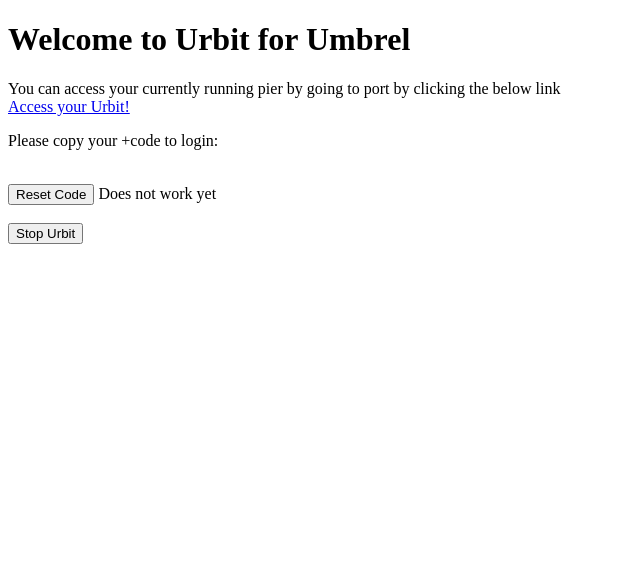
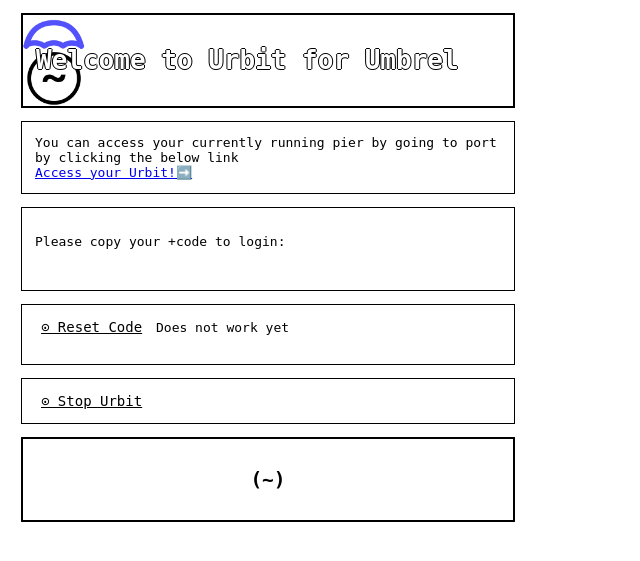
Before and after one commit to mopfel-winrux/urbit-umbrel, a Flask app: page / in a window 1280 px wide. Shown: the top 561 px of the page, without its empty margins (0-640 px from the left). Run offline with Flask 2, Linux system fonts and the light colour scheme; data that the repository does not hold is empty.

Commit message:
Added styles for flask pages

```diff
--- /dev/null
+++ b/app/templates/style.css
@@ -0,0 +1,59 @@
+body {
+	font-family: monospace;
+	max-width: 40em;
+}
+
+.box {
+	border: 1px solid black;
+	margin: 1em;
+	padding: 1em;
+}
+
+.indent {
+	margin-left: 1em;
+}
+
+.list {
+	list-style-type: none;
+}
+
+.bold {
+	font-weight: bold;
+}
+
+.wrap: {
+    overflow: hidden;
+    position: relative;
+}
+.bg-img {
+    background-image:url('logo.png');
+    background-size: contain;
+    align: left;
+    background-repeat:no-repeat;
+}
+
+.title {
+    border: 2px solid black;
+    margin: 1em;
+    padding: 1em;
+}
+
+h1 {
+	color: #ffffff;
+	text-shadow: 1px 0 0 #000, 0 -1px 0 #000, 0 1px 0 #000, -1px 0 0 #000;
+}
+
+#submit {
+    background-color: #fff;
+    -moz-border-radius: 2px;
+    -webkit-border-radius: 2px;
+	border-style: outset;
+    border-radius: 2px solid #000;
+	border-color: #000;
+    color: #000;
+    font-family: monospace;
+    font-size: 14px;
+    text-decoration: underline;
+    cursor: pointer;
+    border:none;
+}
--- a/app/templates/urbit_control.html
+++ b/app/templates/urbit_control.html
@@ -1,6 +1,8 @@
 <!doctype html>
+<head>
 <title>Urbit for Umbrel</title>
-
+<link rel="stylesheet" type="text/css" href="style.css"></link>
+</head>
 <script>
    function timedRefresh(timeoutPeriod) {
      setTimeout("location.reload(true);",timeoutPeriod);
@@ -12,23 +14,39 @@
    {% endif %}
 </script>
 
+<body>
+<div class="wrap">
+<div class="bg-img">
+<div class="title">
 <h1> Welcome to Urbit for Umbrel</h1>
+</div></div></div>
 
+<div>
+<div class="box">
 You can access your currently running pier by going to port by clicking the below link </br>
-<a href="/"> Access your Urbit! </a>
-
+<a href="/">Access your Urbit!➡️</a>
+</div></div>
+<div><div class="box">
 <p> Please copy your +code to login: </br>
 <b>{{ code }} </b> </br>
 </p>
+</div></div>
 
-
+<div><div class="box">
 <form action = "/launch/reset_code" method = "POST"
          enctype = "multipart/form-data">
-   <input type = "submit" value="Reset Code"/> Does not work yet
+   <input type = "submit" value="⊙ Reset Code" id="submit" /> Does not work yet
 </form>
 </br>
+</div></div>
 
+<div><div class="box">
 <form action = "/launch/stop_urbit" method = "POST"
          enctype = "multipart/form-data">
-   <input type = "submit" value="Stop Urbit"/>
+   <input type = "submit" value="⊙ Stop Urbit" id="submit" />
 </form>
+</div></div>
+<div><div class="title">
+    <h2 style="text-align:center;">(~)</h2>
+    </div></div>
+</body>
```
Also changed, not shown: app/templates/hello.html (+33 -12 lines), app/templates/logo.png (added).
